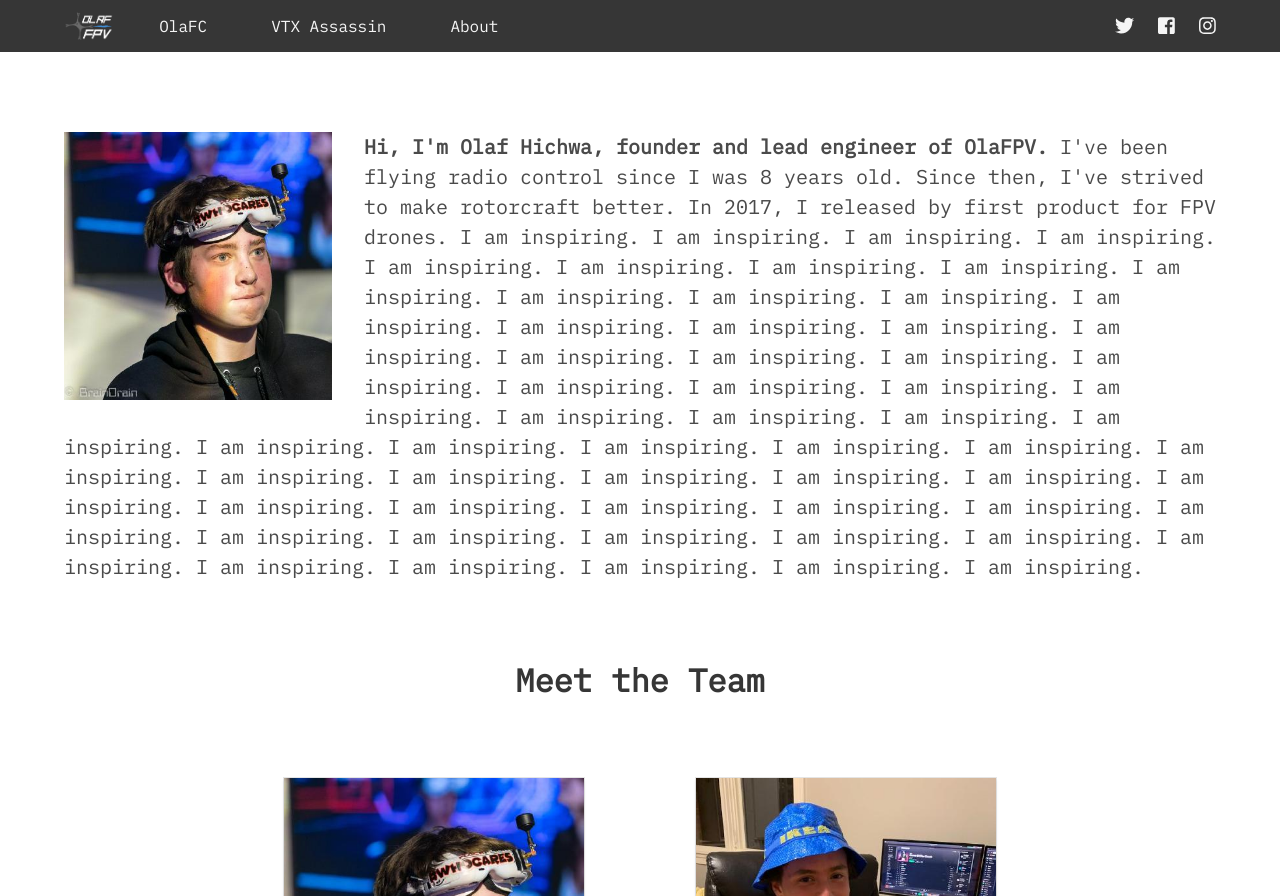
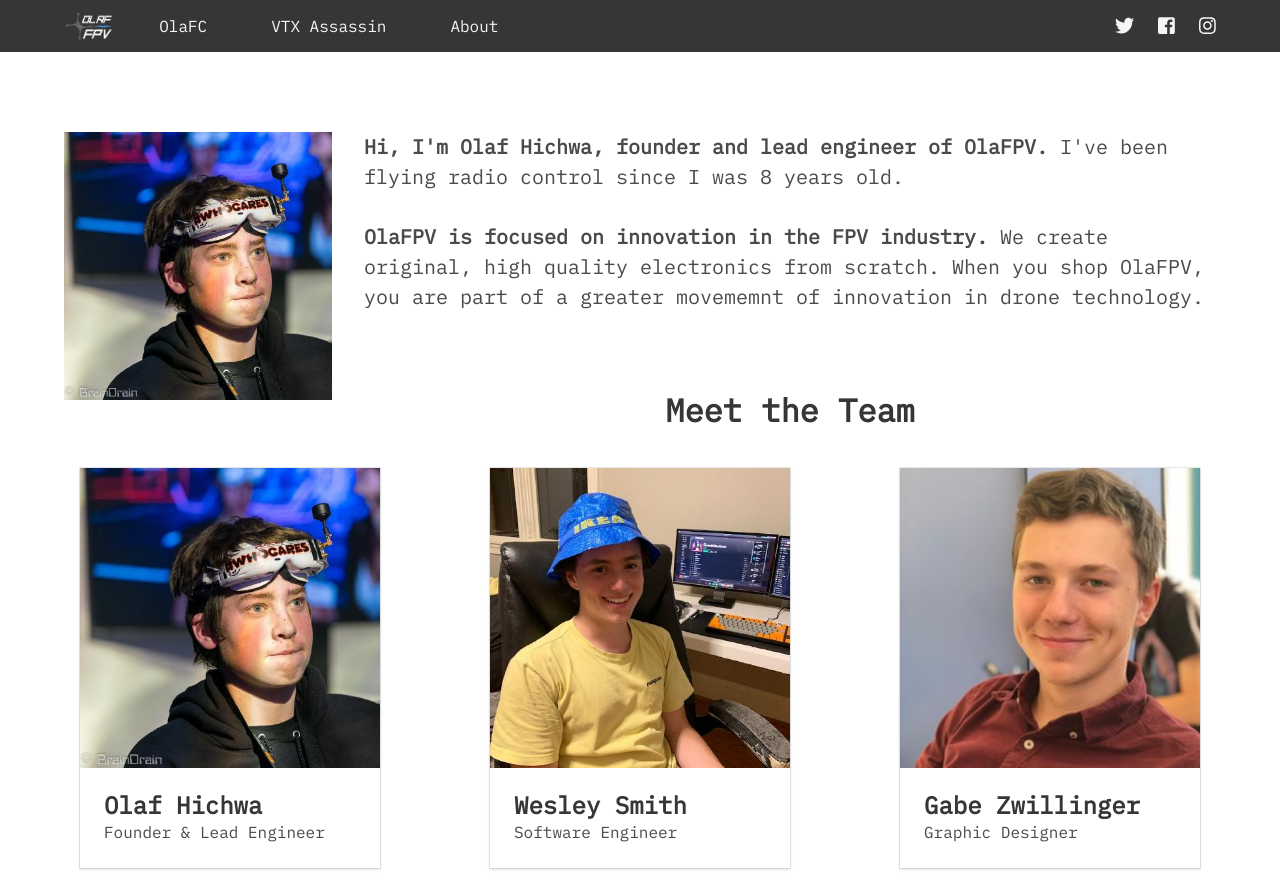
Before and after one commit to Olaf-FPV/olafpv.com, a Jekyll site: the page built from about/index.html, in a window 1280 px wide, cut to the strip 0-896 px from the top of the page. Built offline with Jekyll 4.4.1, drawn with Linux system fonts in a browser that asks for light colours; nearby versions of some CDN libraries.

Commit message:
make margins for team members smaller

```diff
--- a/about/index.html
+++ b/about/index.html
@@ -9,20 +9,13 @@
             class="is-pulled-left is-inline-block">
         <p class="is-size-5">
             <span class="has-text-weight-bold">Hi, I'm Olaf Hichwa, founder and lead engineer of
-                OlaFPV.</span> I've
-            been
-            flying radio control since
-            I was 8 years
-            old. Since then, I've strived to make rotorcraft better. In 2017, I released by first product for FPV
-            drones. I am inspiring. I am inspiring. I am inspiring. I am inspiring. I am inspiring. I am inspiring. I am
-            inspiring. I am inspiring. I am inspiring. I am inspiring. I am inspiring. I am inspiring. I am inspiring. I
-            am inspiring. I am inspiring. I am inspiring. I am inspiring. I am inspiring. I am inspiring. I am
-            inspiring. I am inspiring. I am inspiring. I am inspiring. I am inspiring. I am inspiring. I am inspiring. I
-            am inspiring. I am inspiring. I am inspiring. I am inspiring. I am inspiring. I am inspiring. I am
-            inspiring. I am inspiring. I am inspiring. I am inspiring. I am inspiring. I am inspiring. I am inspiring. I
-            am inspiring. I am inspiring. I am inspiring. I am inspiring. I am inspiring. I am inspiring. I am
-            inspiring. I am inspiring. I am inspiring. I am inspiring. I am inspiring. I am inspiring. I am inspiring. I
-            am inspiring. I am inspiring. I am inspiring. I am inspiring. I am inspiring. I am inspiring.
+                OlaFPV.</span>
+            I've been flying radio control since I was 8 years old.
+            <br />
+            <br />
+            <span class="has-text-weight-bold">OlaFPV is focused on innovation in the FPV industry.</span> We create
+            original, high quality electronics from
+            scratch. When you shop OlaFPV, you are part of a greater movememnt of innovation in drone technology.
         </p>
     </div>
     <div id="team">
--- a/about/style.css
+++ b/about/style.css
@@ -16,12 +16,12 @@
     display: flex;
     flex-direction: row;
     flex-wrap: wrap;
-    justify-content: center;
+    justify-content: space-between;
 }
 
 .card {
     width: 300px;
-    margin: 3.5em;
+    margin: 1em;
 }
 .card img {
     object-fit: cover;
```
